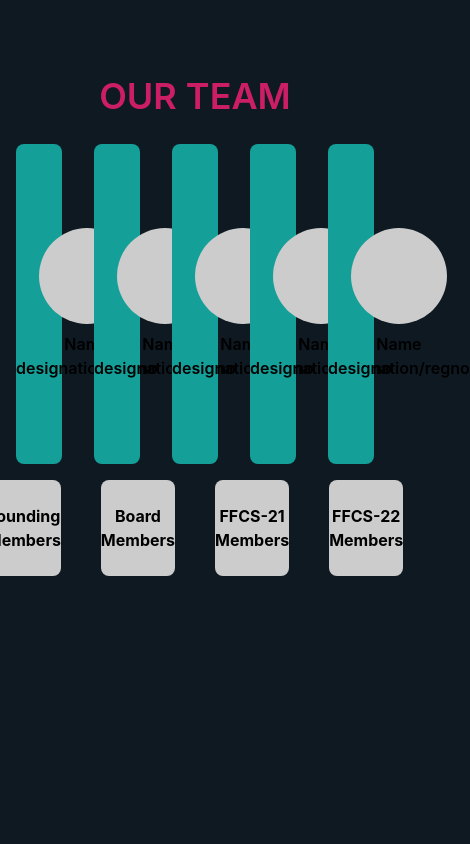
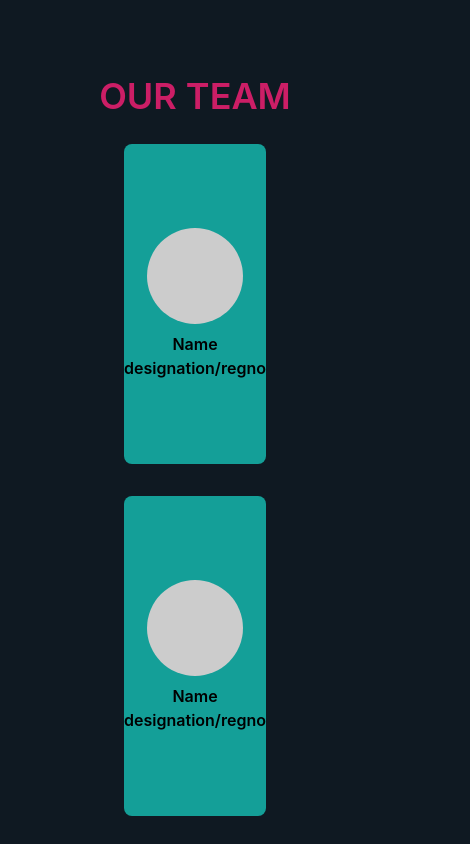
Before and after one commit to rainasaxena/club-website, a React (Create React App) app: page /ffcs21 in a window 390 px wide. Shown: the part 1720-2564 px from the top of the page, 470 px wide, since content can reach past the window. Built offline with nearby package versions, Linux system fonts and the light colour scheme; the HTML template or start-up script is replaced by a standard one.

Commit message:
style: Cards responsiveness

```diff
--- a/src/App.js
+++ b/src/App.js
@@ -29,8 +29,8 @@ function App() {
           <Route exact path='/founding-members' element={<Founding />} />
           <Route exact path='/board-members' element={<BoardMembers/>} />
         </Routes>
-        {/* <Gallery/>
-        <JoinUs/> */}
+        <Gallery/>
+        <JoinUs/>
 
       </div>
     </Router>
--- a/src/pages/Team.jsx
+++ b/src/pages/Team.jsx
@@ -8,19 +8,18 @@ const Team = () => {
     { name: 'Name', post: 'designation/regno' },
     { name: 'Name', post: 'designation/regno' },
     { name: 'Name', post: 'designation/regno' },
-    { name: 'Name', post: 'designation/regno' },
-    { name: 'Name', post: 'designation/regno' },
+
 
   ];
 
   return (
-    <div id="team-container" className='h-[100vh]'>
+    <div id="team-container" className=''>
       <h1 className='m-3 text-pink text-4xl font-semibold'>OUR TEAM</h1>
 
-      <div className='flex flex-wrap'>
+      <div className='lg:flex lg:flex-row md:m-36 md:flex-col sm:flex-row sm:m-4 justify-items-center'>
         {details.map((item, index) => (
-          <div key={index} className='w-1/5 p-4'>
-            <div className='flex flex-col flex-wrap bg-teal rounded-lg text-center h-80 w-70 items-center justify-center'>
+          <div key={index} className='lg:w-1/3 p-4'>
+            <div className='flex flex-col bg-teal rounded-lg text-center h-80 w-70 items-center justify-center'>
               <div className='bg-grey rounded-full w-24 h-24 mx-auto mb-2' />
               <h1 className='font-semibold md:text-2xl sm:text-sm'>{item.name}</h1>
               <h2 className='font-semibold'>{item.post}</h2>
@@ -29,11 +28,13 @@ const Team = () => {
         ))}
       </div>
 
+
+
       <div className="flex justify-center gap-10">
-        <button target="blank" className='h-24 w-32 font-bold rounded-lg bg-grey text-black' onClick={()=>window.open('/founding-members', '_blank')}>Founding Members</button>
-        <button target="blank" className='h-24 w-32 font-bold rounded-lg bg-grey text-black' onClick={()=>window.open('/board-members', '_blank')}>Board Members</button>
-        <button target="blank" className='h-24 w-32 font-bold rounded-lg bg-grey text-black' onClick={()=>window.open('/ffcs21', '_blank')}>FFCS-21 Members</button>
-        <button target="blank" className='h-24 w-32 font-bold rounded-lg bg-grey text-black' onClick={()=>window.open('/ffcs22', '_blank')}>FFCS-22 Members</button>
+        <button target="blank" className='h-24 w-32 font-bold rounded-lg bg-grey text-black' onClick={() => window.open('/founding-members', '_blank')}>Founding Members</button>
+        <button target="blank" className='h-24 w-32 font-bold rounded-lg bg-grey text-black' onClick={() => window.open('/board-members', '_blank')}>Board Members</button>
+        <button target="blank" className='h-24 w-32 font-bold rounded-lg bg-grey text-black' onClick={() => window.open('/ffcs21', '_blank')}>FFCS-21 Members</button>
+        <button target="blank" className='h-24 w-32 font-bold rounded-lg bg-grey text-black' onClick={() => window.open('/ffcs22', '_blank')}>FFCS-22 Members</button>
       </div>
 
 
```
